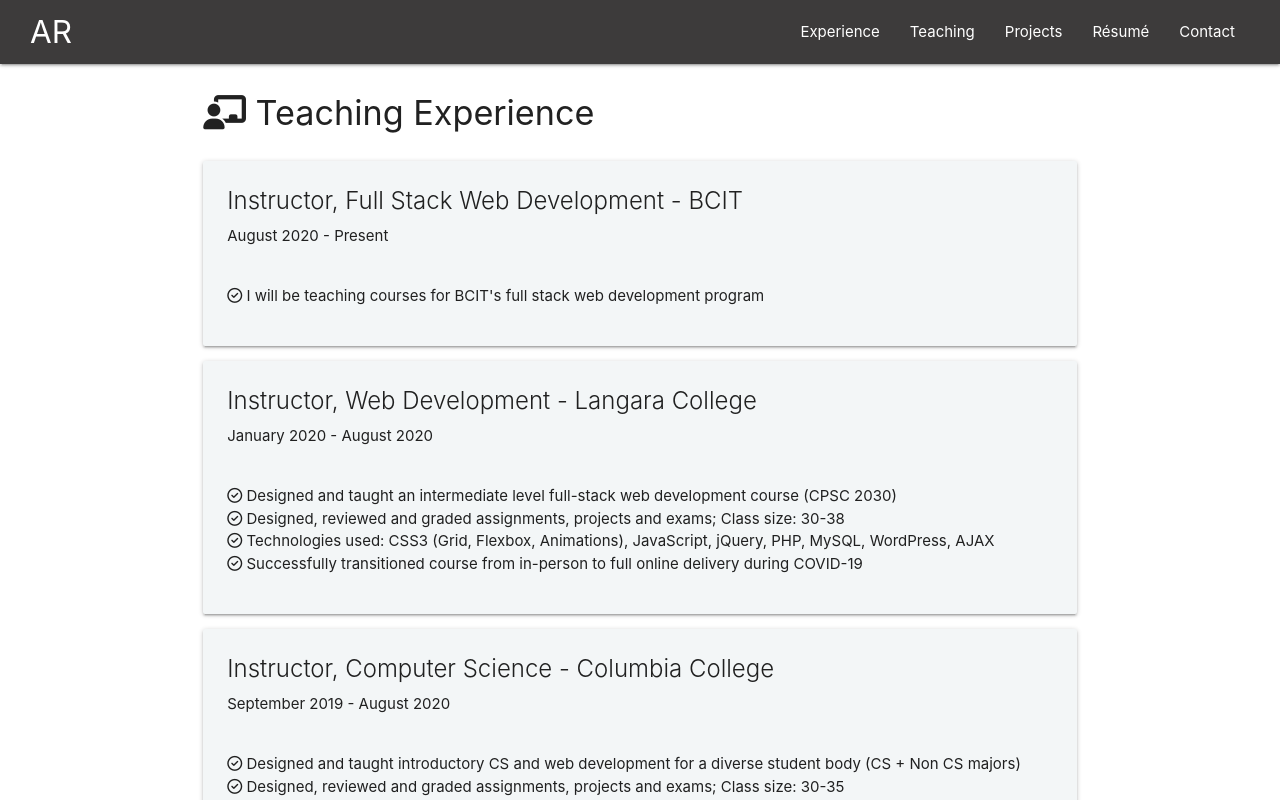
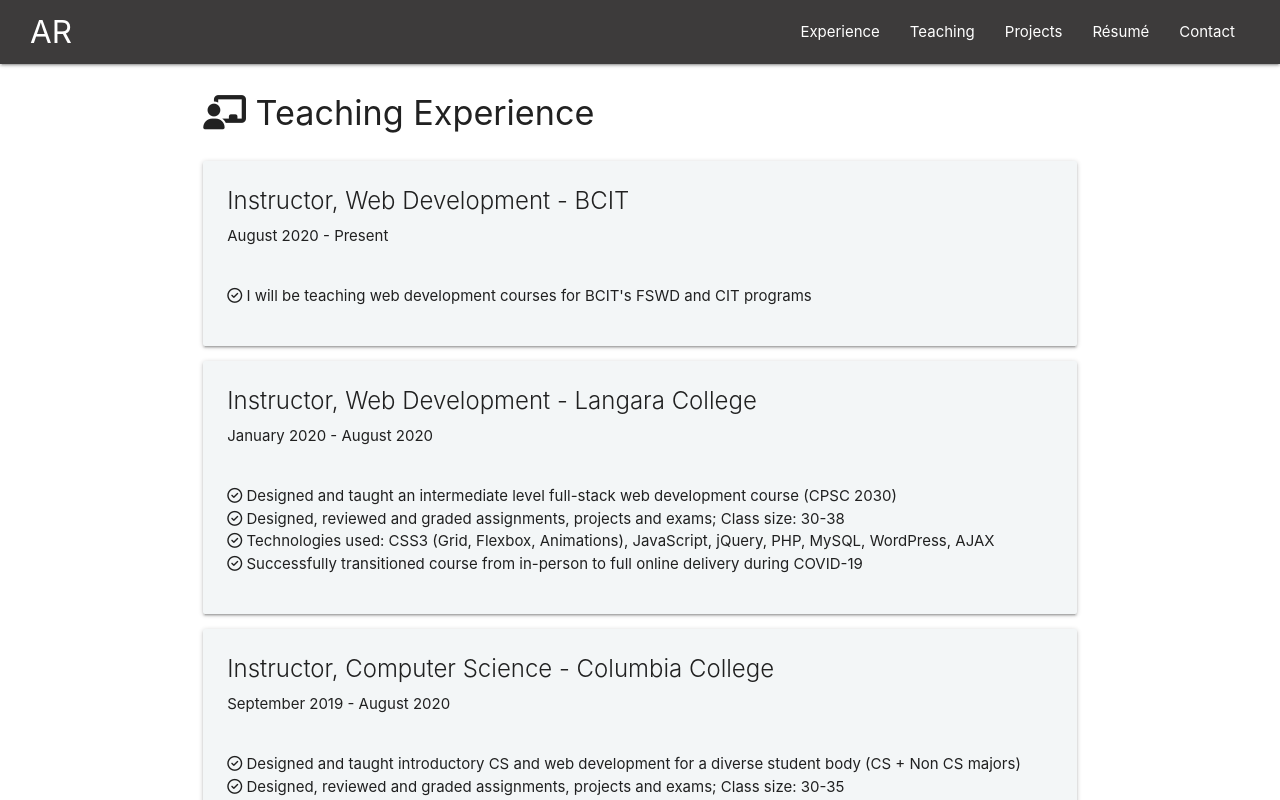
Before and after one commit to adnanreza/personal-site, a React (Create React App) app: page /Teaching in a window 1280 px wide. Shown: the top 800 px of the page. Built offline with nearby package versions, Linux system fonts and the light colour scheme; the HTML template or start-up script is replaced by a standard one.

Commit message:
Updated BCIT teaching info

```diff
--- a/src/components/pages/Teaching.js
+++ b/src/components/pages/Teaching.js
@@ -3,7 +3,7 @@ import ResumeBlock from '../layout/ResumeBlock';
 
 const Teaching = () => {
   const accomplishmentsBCIT = [
-    "I will be teaching courses for BCIT's full stack web development program",
+    "I will be teaching web development courses for BCIT's FSWD and CIT programs",
   ];
   const accomplishmentsLC = [
     'Designed and taught an intermediate level full-stack web development course (CPSC 2030)',
@@ -58,7 +58,7 @@ const Teaching = () => {
             </h4>
 
             <ResumeBlock
-              heading='Instructor, Full Stack Web Development - BCIT'
+              heading='Instructor, Web Development - BCIT'
               subheading='August 2020 - Present'
               body={accomplishmentsBCIT}
               list={true}
```
